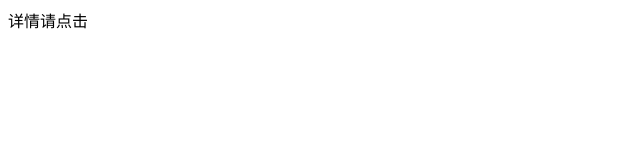
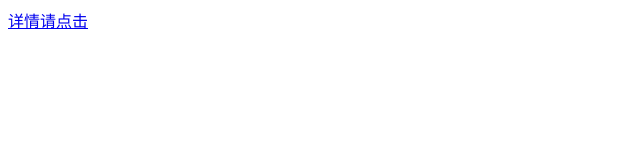
Before and after one commit to champion-yang/spider_node, a plain HTML site: page index.html in a window 1280 px wide. Shown: the whole page, without its empty margins (0-640 px from the left). Drawn offline with Linux system fonts and the light colour scheme.

Commit message:
Update index.html

```diff
--- a/index.html
+++ b/index.html
@@ -1 +1 @@
-<a hred='http://note.youdao.com/noteshare?id=bdb23f52b5917771e09f14ad885446ed&sub=05B284FA7D7A438DBA7A8044CF9852C3'>详情请点击</a>
+<a href='http://note.youdao.com/noteshare?id=bdb23f52b5917771e09f14ad885446ed&sub=05B284FA7D7A438DBA7A8044CF9852C3'>详情请点击</a>
```
